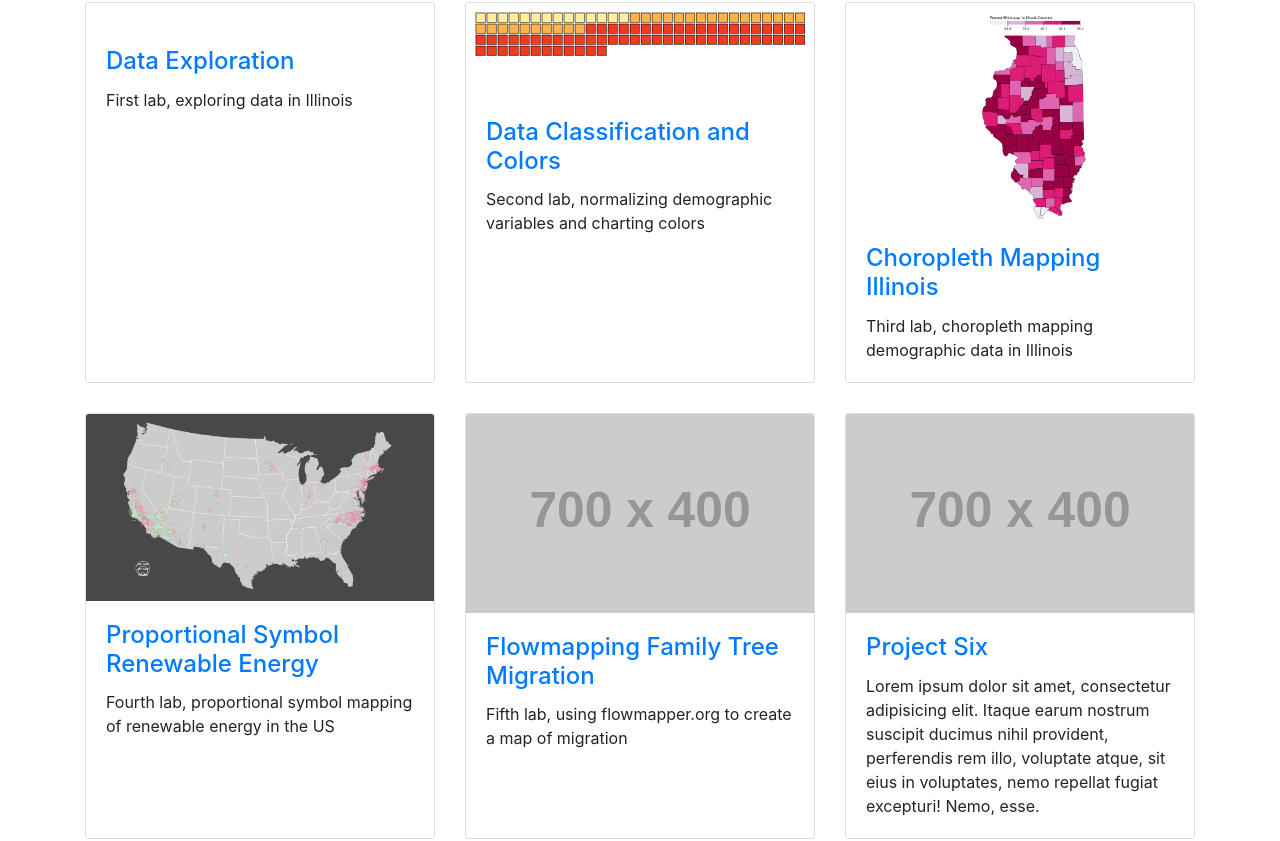
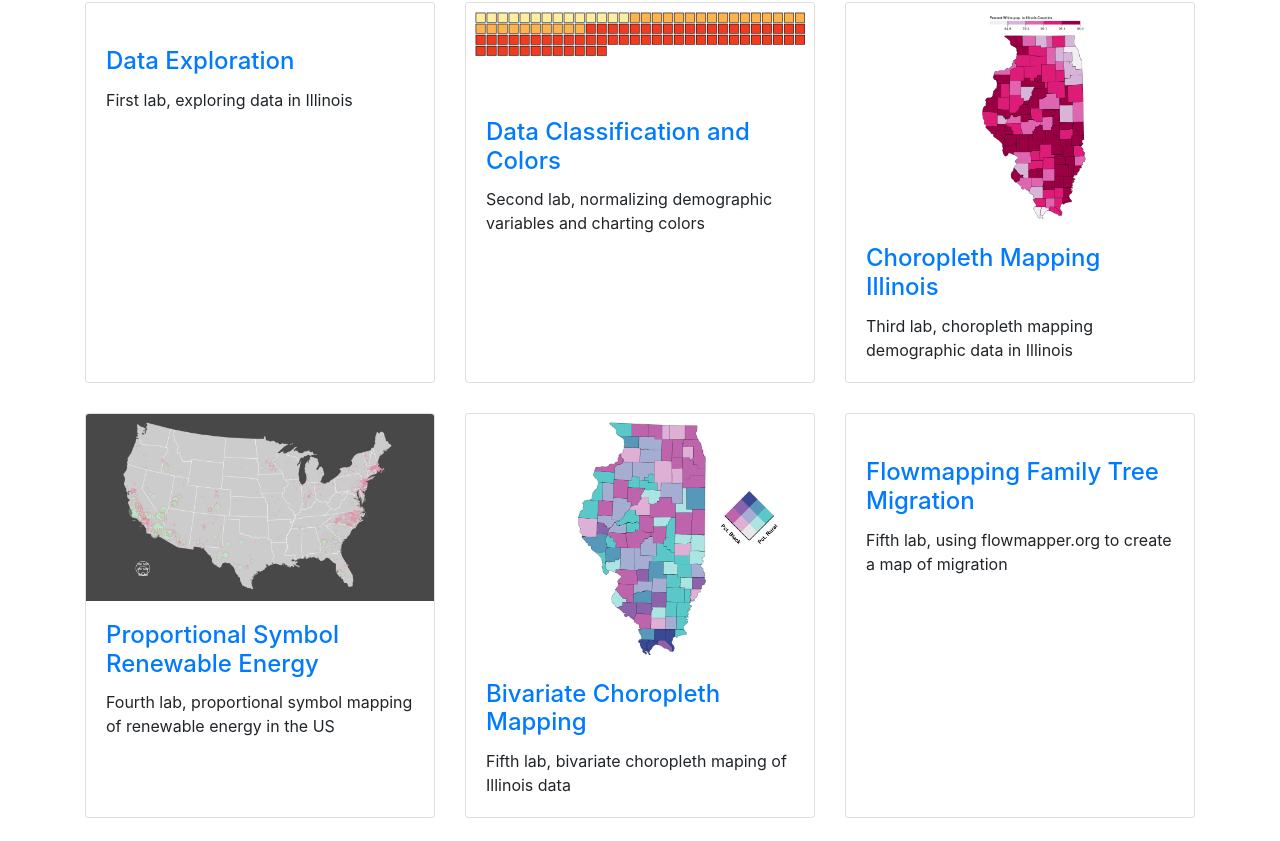
Before and after one commit to geog3540/blbird, a website: page index.html in a window 1280 px wide. Shown: the part 150-991 px from the top of the page. Drawn offline with Linux system fonts and the light colour scheme; placeholder pictures from the web are drawn by us.

Commit message:
Push to Github

```diff
--- a/index.html
+++ b/index.html
@@ -103,23 +103,23 @@
         </div>
         <div class="col-lg-4 col-sm-6 portfolio-item">
           <div class="card h-100">
-            <a href="#"><img class="card-img-top" src="http://placehold.it/700x400" alt=""></a>
+            <a href="#"><img class="card-img-top" src="Images/Lab5.png" alt=""></a>
+            <div class="card-body">
+              <h4 class="card-title">
+                <a href="https://observablehq.com/d/a575449f014fe95a">Bivariate Choropleth Mapping</a>
+              </h4>
+              <p class="card-text">Fifth lab, bivariate choropleth maping of Illinois data</p>
+            </div>
+          </div>
+        </div>
+        <div class="col-lg-4 col-sm-6 portfolio-item">
+          <div class="card h-100">
+            <a href="#"><img class="card-img-top" src="Images/Lab" alt=""></a>
             <div class="card-body">
               <h4 class="card-title">
                 <a href="#">Flowmapping Family Tree Migration</a>
               </h4>
               <p class="card-text">Fifth lab, using flowmapper.org to create a map of migration</p>
-            </div>
-          </div>
-        </div>
-        <div class="col-lg-4 col-sm-6 portfolio-item">
-          <div class="card h-100">
-            <a href="#"><img class="card-img-top" src="http://placehold.it/700x400" alt=""></a>
-            <div class="card-body">
-              <h4 class="card-title">
-                <a href="#">Project Six</a>
-              </h4>
-              <p class="card-text">Lorem ipsum dolor sit amet, consectetur adipisicing elit. Itaque earum nostrum suscipit ducimus nihil provident, perferendis rem illo, voluptate atque, sit eius in voluptates, nemo repellat fugiat excepturi! Nemo, esse.</p>
             </div>
           </div>
         </div>
```
